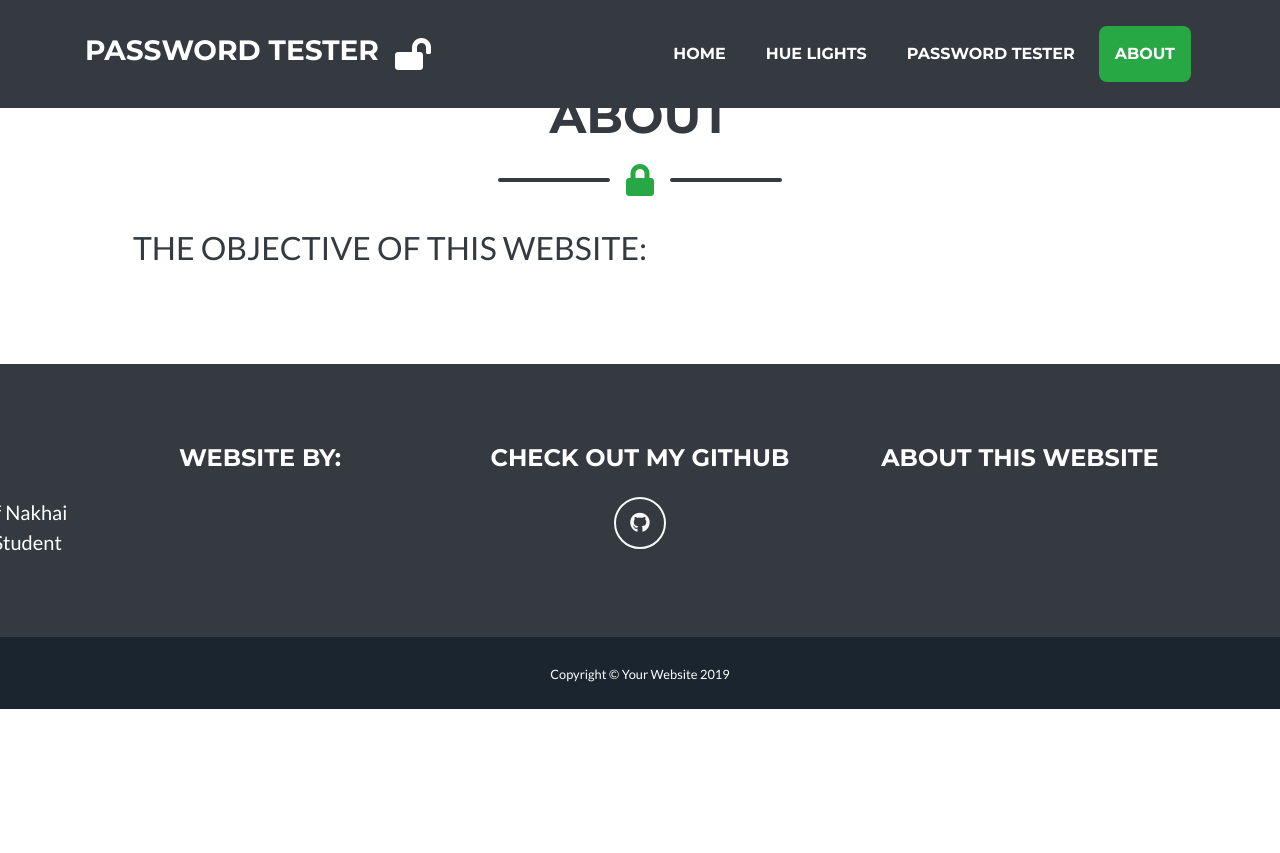
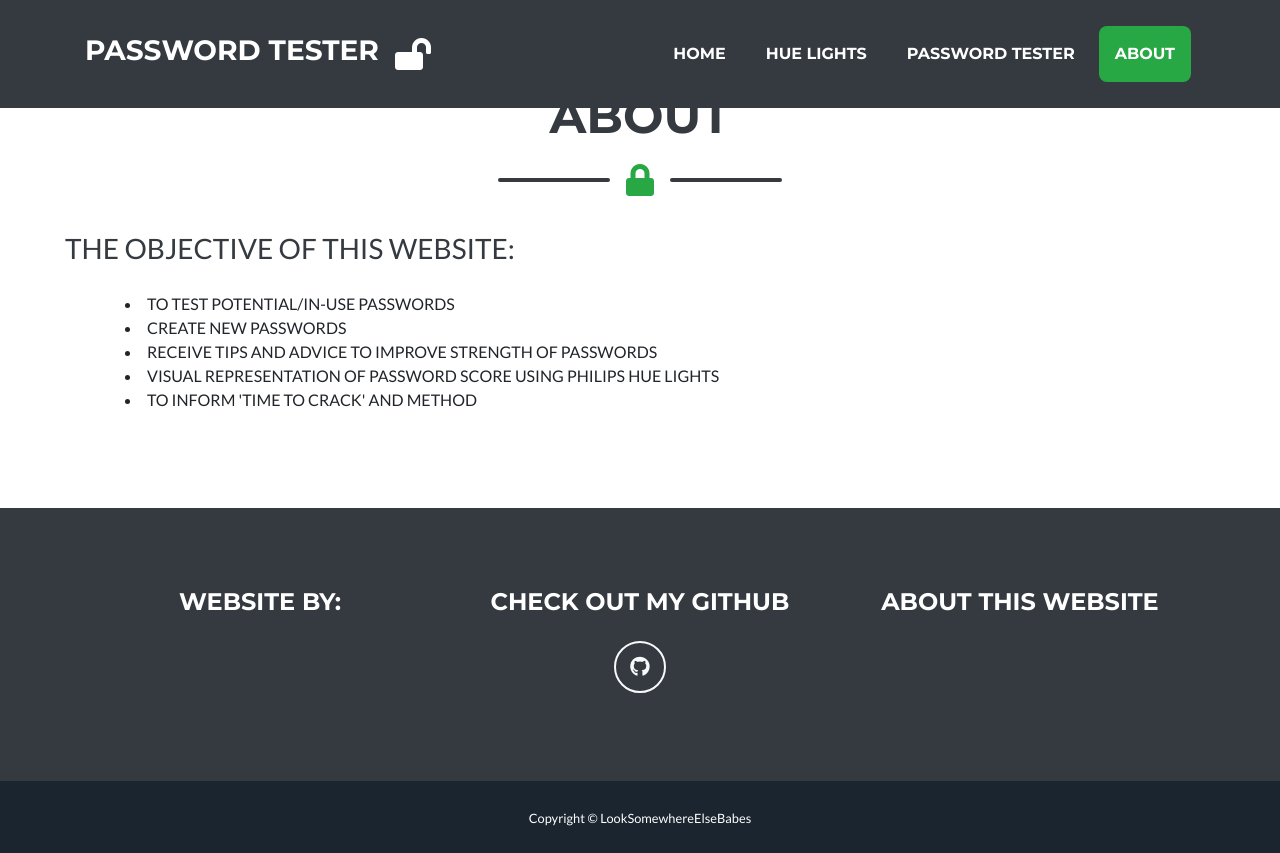
Before and after one commit to SefNak/Password-Checker-WebDev166, a website with bundled scripts: page startbootstrap-freelancer-gh-pages/about.html in a window 1280 px wide. Before the commit the page ends 800 px from the top, so only its background shows below. Built offline with nearby package versions, Linux system fonts and the light colour scheme.

Commit message:
About Page Added bullet points to objective/point of the website.

```diff
--- a/startbootstrap-freelancer-gh-pages/about.html
+++ b/startbootstrap-freelancer-gh-pages/about.html
@@ -29,7 +29,10 @@
         color: white;
     }
     p {
-        margin-left: -500px;
+        margin-left: -700px;
+    }
+    li {
+        margin-left: -150px;
     }
 </style>
 
@@ -70,7 +73,7 @@
     <div class="container">
 
         <!-- About Section Heading -->
-        <h2 class="page-section-heading text-center text-uppercase text-success mb-0 text-dark">About</h2>
+        <h2 class="page-section-heading text-center text-uppercase mb-0 text-dark">About</h2>
 
         <!-- Icon Divider -->
         <div class="divider-custom">
@@ -84,9 +87,13 @@
         <!-- About Section Form -->
         <div class="row">
             <div class="col-lg-8 mx-auto">
-                <p class="page-section-heading text-center text-uppercase text-success mb-0 text-dark" style="font-size: 32px;">The objective of this website:</p>
-
-
+                <p class="page-section-heading text-center text-uppercase mb-0 text-dark" style="font-size: 28px;">The objective of this website:</p>
+                <br>
+                <li class="text-uppercase" mb-4>To test potential/in-use passwords</li>
+                <li class="text-uppercase" mb-4>Create new passwords</li>
+                <li class="text-uppercase" mb-4>Receive tips and advice to improve strength of passwords</li>
+                <li class="text-uppercase" mb-4>Visual representation of password score using Philips Hue Lights
+                <li class="text-uppercase" mb-4>To inform 'time to crack' and method</li>
             </div>
         </div>
 
@@ -126,7 +133,7 @@
 <!-- Copyright Section -->
 <section class="copyright py-4 text-center text-white">
     <div class="container">
-        <small>Copyright &copy; Your Website 2019</small>
+        <small>Copyright &copy; LookSomewhereElseBabes</small>
     </div>
 </section>
 
```
Also changed, not shown: startbootstrap-freelancer-gh-pages/checker.html (+1 -1 lines), startbootstrap-freelancer-gh-pages/huelights.html (+4 -2 lines).
